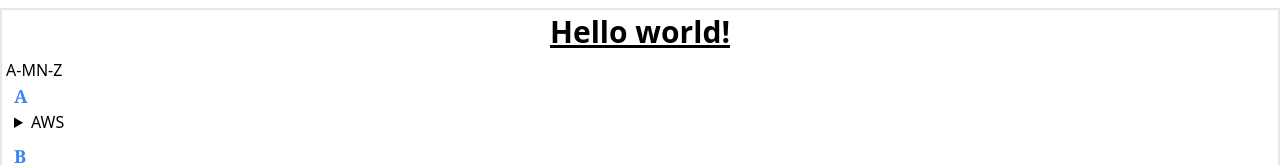
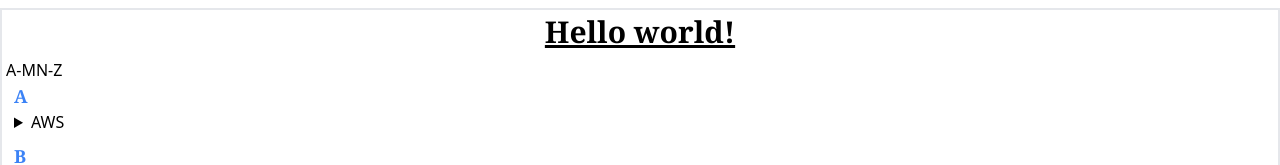
Before and after one commit to samurai71/my-glossary, a Next.js app: page / in a window 1280 px wide. Shown: the top 165 px of the page. Built offline with nearby package versions, Linux system fonts and the light colour scheme.

Commit message:
refactor: globals.css

```diff
--- a/src/styles/globals.css
+++ b/src/styles/globals.css
@@ -2,6 +2,11 @@
 @tailwind components;
 @tailwind utilities;
 
-h1 h2 h3 h4 h5 h6 {
-  @apply font-bold text-lg font-serif;
+h1,
+h2,
+h3,
+h4,
+h5,
+h6 {
+  @apply font-bold font-serif;
 }
```
